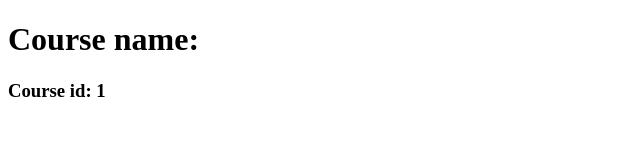
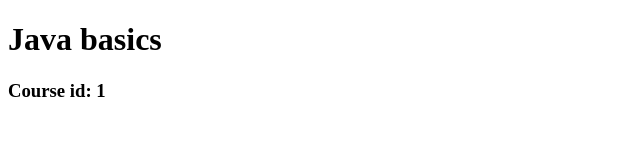
Before and after one commit to summer-group5/ai-exam-platform, a React app in the folder frontend/: page /Coursepage/1 in a window 1280 px wide. Shown: the top 160 px of the page, without its empty margins (0-640 px from the left). Built offline with nearby package versions, Linux system fonts and the light colour scheme; the HTML template or start-up script is replaced by a standard one.

Commit message:
added single coursepage and searchbar

```diff
--- a/frontend/src/components/tasklist/list.jsx
+++ b/frontend/src/components/tasklist/Tasklist.jsx
@@ -1,7 +1,7 @@
-//list.jsx
+//Tasklist.jsx
 import React from 'react'
 
-export default function List({
+export default function Tasklist({
   quizTasks,
   onRemoveTask
 }) {
--- a/frontend/src/components/topnav/Topnav.jsx
+++ b/frontend/src/components/topnav/Topnav.jsx
@@ -9,7 +9,10 @@ export default function Topnav() {
         <Link to = "/teacher" className='nav-link'>Teacher</Link>
         <Link to = "/student" className='nav-link'>Student</Link>
         <Link to = "/help" className='nav-link'>Help</Link>
+
         <Link to = "/login" className='nav-link'>Login</Link>
+
+
 
     </nav>
   )
--- a/frontend/src/pages/Coursepage.jsx
+++ b/frontend/src/pages/Coursepage.jsx
@@ -5,13 +5,27 @@ import { useParams } from 'react-router-dom'
 
 export default function Coursepage() {
 
-    const {id} = useParams();
+  const { id } = useParams();
+
+  const courses = [
+    { id: 1, title: "Java basics" },
+    { id: 2, title: "Linux basics" },
+    { id: 3, title: "HTML5 and css" },
+    { id: 4, title: "Advanced mobile development" },
+    { id: 5, title: "Web development project" },
+    { id: 6, title: "Svenska för arbetlivet" }
+  ];
+
+  const course = courses.find(
+    course => course.id === Number(id)
+  );
+
 
   return (
       <div className='coursepage'>
         <div className='course-container'>
 
-            <h1>Course name:</h1>
+            <h1>{course?.title}</h1>
 
             <h3>Course id: {id}</h3>
 
```
Also changed, not shown: frontend/src/components/searchbar/Searchbar.jsx (added, +16 -0 lines), frontend/src/pages/Browsecoursespage.jsx (added, +14 -0 lines), frontend/src/components/searchbar/Searchbar.css (added).
